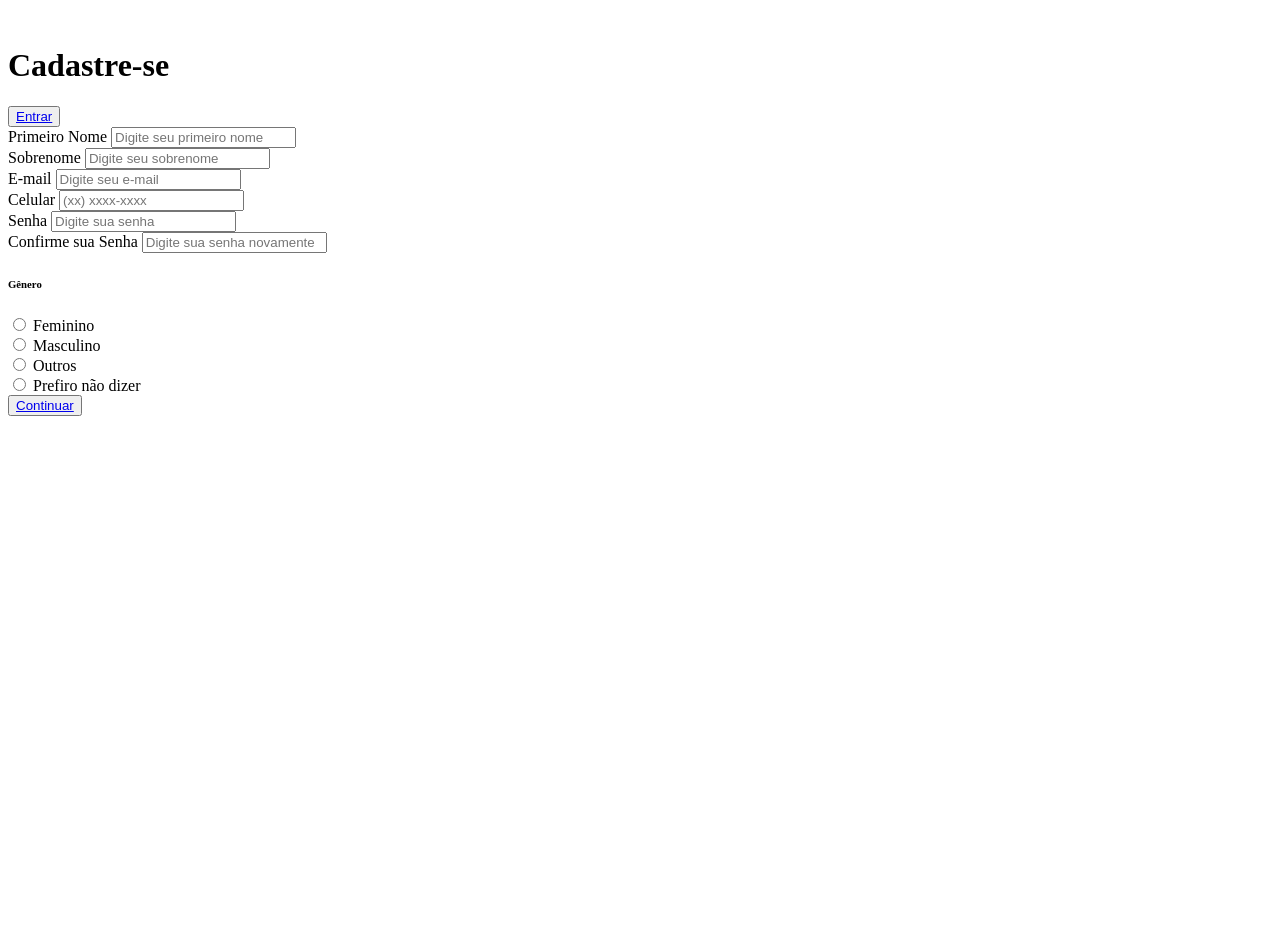
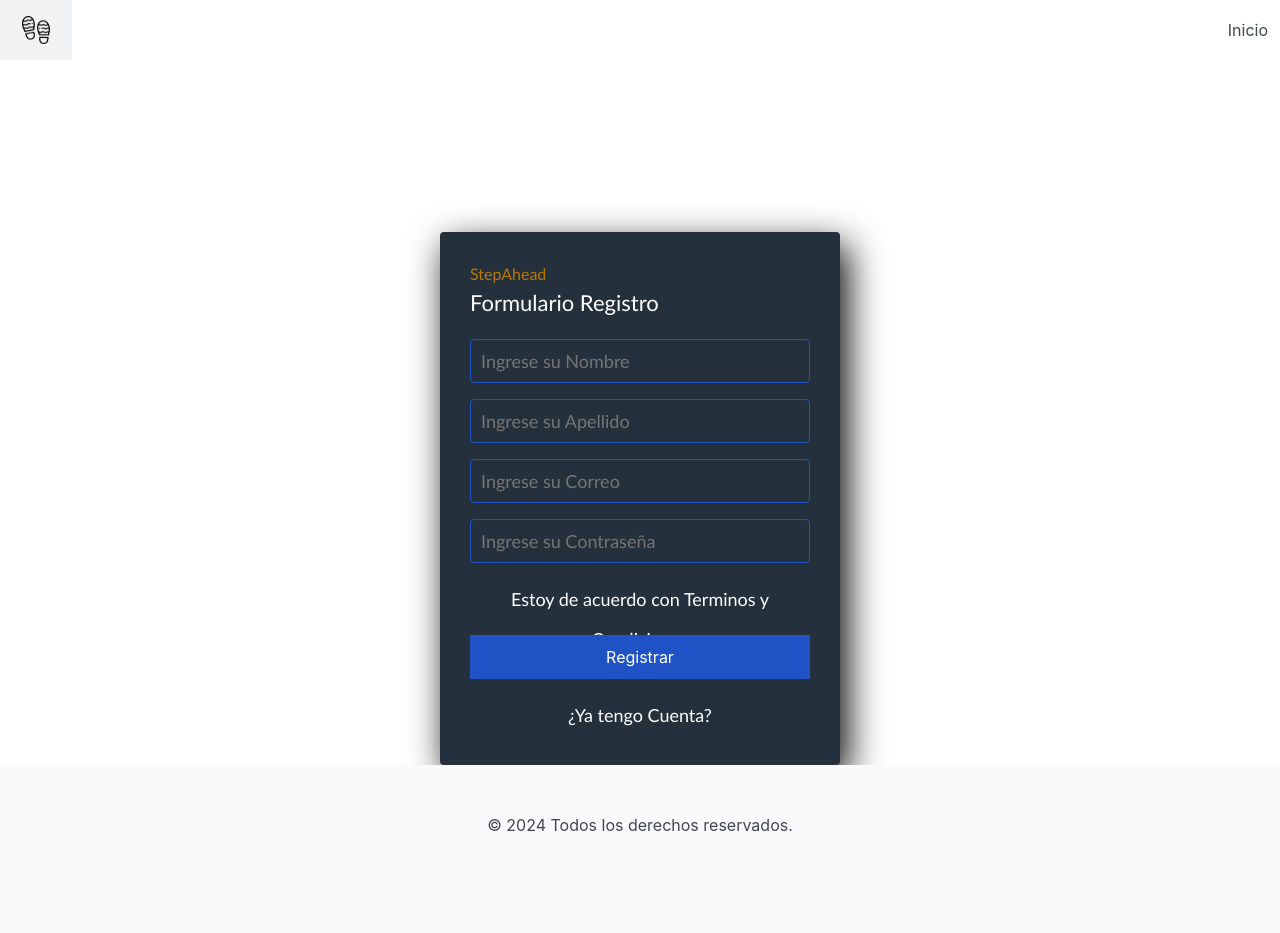
Before and after one commit to ivillamizar5/landing-page-calzado, a plain HTML site: page formulario.html in a window 1280 px wide. Before the commit the page ends 800 px from the top, so only its background shows below. Drawn offline with nearby package versions, Linux system fonts and the light colour scheme.

Commit message:
Se arreglaron los cambios

```diff
--- a/formulario.html
+++ b/formulario.html
@@ -1,97 +1,67 @@
-<!DOCTYPE html>
-<html lang="pt-br">
 
+  <!DOCTYPE html>
+<html lang="en" data-theme="light">
 <head>
-    <meta charset="UTF-8">
-    <meta http-equiv="X-UA-Compatible" content="IE=edge">
-    <meta name="viewport" content="width=device-width, initial-scale=1.0">
-    <link rel="stylesheet" href="assets/css/style.css">
-    <title>Formulário</title>
+  <meta charset="UTF-8">
+  <meta name="viewport" content="width=device-width, initial-scale=1.0">
+  <meta http-equiv="X-UA-Compatible" content="ie=edge">
+  <link rel="stylesheet" href="estilos/styles.css">
+<link rel="stylesheet" href="https://cdn.jsdelivr.net/npm/bulma@1.0.2/css/bulma.min.css">
+  <title>Formulario Registro</title>
 </head>
 
-<body>
-    <div class="container">
-        <div class="form-image">
-            <img src="assets/img//undraw_shopping_re_3wst.svg" alt="">
+<header>
+    <nav class="navbar">
+        <div class="navbar-brand">
+            <a href="index.html" class="navbar-item">
+                <img src="./imagenes/huellas.png" alt="logo site"  class=" image my-2 mx-2 is-32x32" />
+            </a>
+
+            <a class="navbar-burger " id="burger">
+                <span></span>
+                <span></span>
+                <span></span>
+            </a>
         </div>
-        <div class="form">
-            <form action="#">
-                <div class="form-header">
-                    <div class="title">
-                        <h1>Cadastre-se</h1>
-                    </div>
-                    <div class="login-button">
-                        <button><a href="#">Entrar</a></button>
-                    </div>
-                </div>
 
-                <div class="input-group">
-                    <div class="input-box">
-                        <label for="firstname">Primeiro Nome</label>
-                        <input id="firstname" type="text" name="firstname" placeholder="Digite seu primeiro nome" required>
-                    </div>
-
-                    <div class="input-box">
-                        <label for="lastname">Sobrenome</label>
-                        <input id="lastname" type="text" name="lastname" placeholder="Digite seu sobrenome" required>
-                    </div>
-                    <div class="input-box">
-                        <label for="email">E-mail</label>
-                        <input id="email" type="email" name="email" placeholder="Digite seu e-mail" required>
-                    </div>
-
-                    <div class="input-box">
-                        <label for="number">Celular</label>
-                        <input id="number" type="tel" name="number" placeholder="(xx) xxxx-xxxx" required>
-                    </div>
-
-                    <div class="input-box">
-                        <label for="password">Senha</label>
-                        <input id="password" type="password" name="password" placeholder="Digite sua senha" required>
-                    </div>
+        <div class="navbar-menu" id="nav-links">
+            <div class="navbar-end has-text-black">
+                <a class="navbar-item" href="../index.html"> Inicio</a>
 
 
-                    <div class="input-box">
-                        <label for="confirmPassword">Confirme sua Senha</label>
-                        <input id="confirmPassword" type="password" name="confirmPassword" placeholder="Digite sua senha novamente" required>
-                    </div>
+            </div>
+        </div>
+    </nav>
 
-                </div>
+</header>
 
-                <div class="gender-inputs">
-                    <div class="gender-title">
-                        <h6>Gênero</h6>
-                    </div>
 
-                    <div class="gender-group">
-                        <div class="gender-input">
-                            <input id="female" type="radio" name="gender">
-                            <label for="female">Feminino</label>
-                        </div>
 
-                        <div class="gender-input">
-                            <input id="male" type="radio" name="gender">
-                            <label for="male">Masculino</label>
-                        </div>
+<body>
 
-                        <div class="gender-input">
-                            <input id="others" type="radio" name="gender">
-                            <label for="others">Outros</label>
-                        </div>
+    <br><br><br>
+ <section class="back">
+  <section class="form-register">
+    <h1 class="tit-1">StepAhead </h1>
+    <h4>Formulario Registro</h4>
+    <input class="controls" type="text" name="nombres" id="nombres" placeholder="Ingrese su Nombre">
+    <input class="controls" type="text" name="apellidos" id="apellidos" placeholder="Ingrese su Apellido">
+    <input class="controls" type="email" name="correo" id="correo" placeholder="Ingrese su Correo">
+    <input class="controls" type="password" name="correo" id="correo" placeholder="Ingrese su Contraseña">
+    <p>Estoy de acuerdo con <a href="#">Terminos y Condiciones</a></p>
+    <input class="botons" type="submit" value="Registrar">
+    <p><a href="#">¿Ya tengo Cuenta?</a></p>
+  </section>
 
-                        <div class="gender-input">
-                            <input id="none" type="radio" name="gender">
-                            <label for="none">Prefiro não dizer</label>
-                        </div>
-                    </div>
-                </div>
+ </section>
 
-                <div class="continue-button">
-                    <button><a href="#">Continuar</a> </button>
-                </div>
-            </form>
-        </div>
+
+
+<footer class="footer is-danger">
+    <div class="content has-text-centered">
+        <p>© 2024 Todos los derechos reservados.</p>
     </div>
+  </footer>
 </body>
 
 </html>
```
